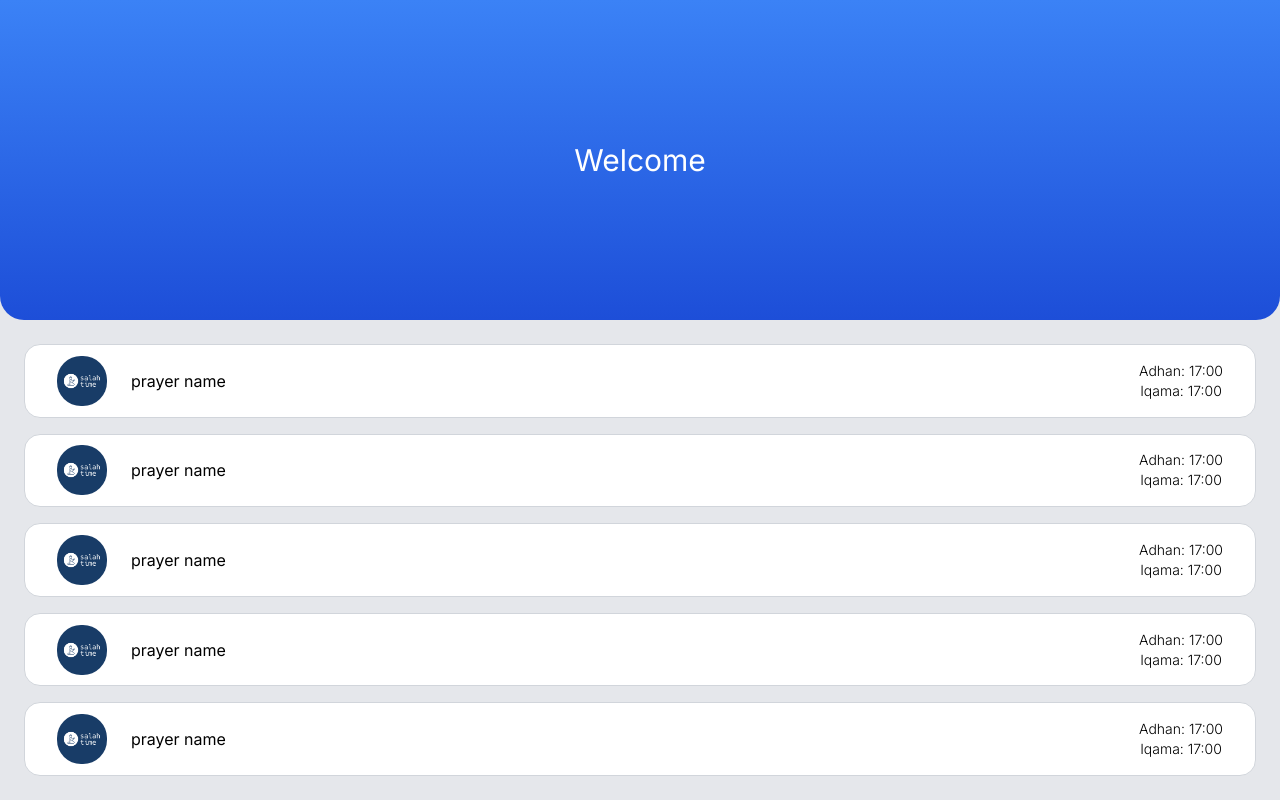
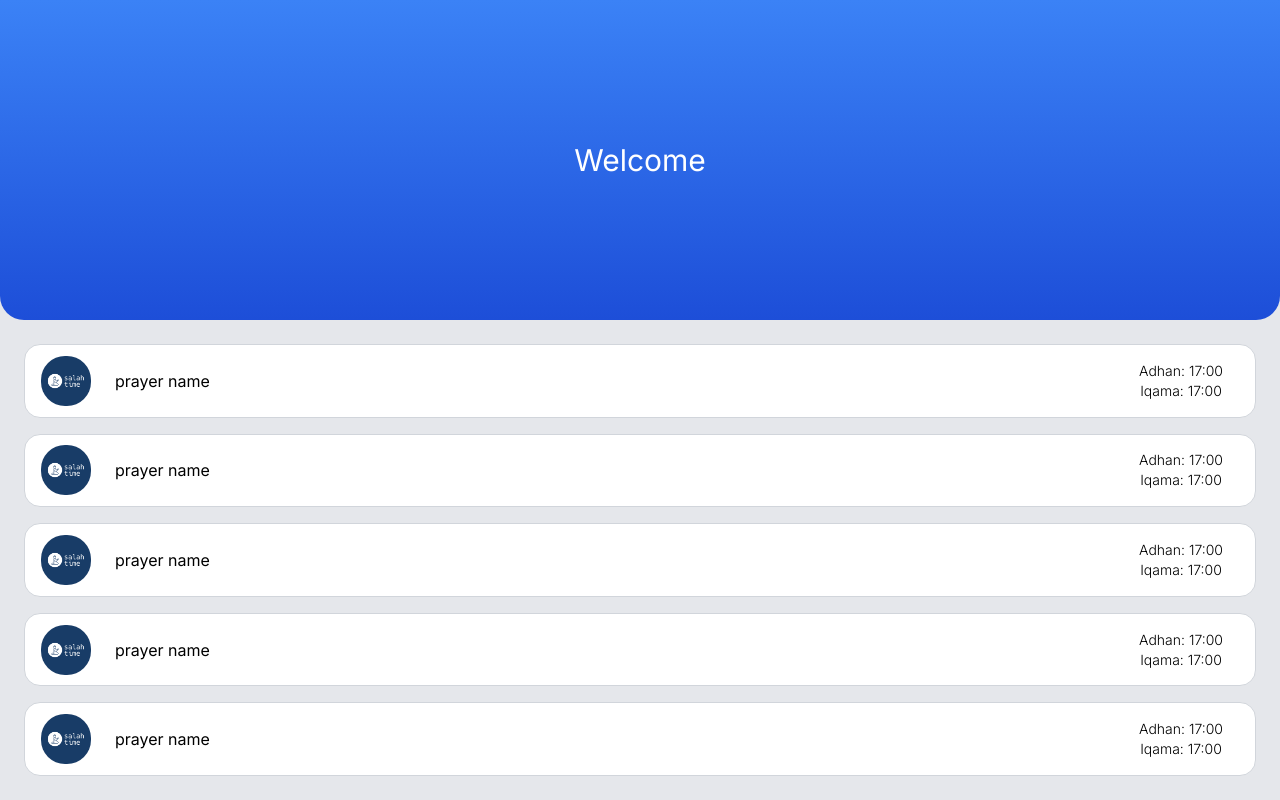
Before and after one commit to mamin11/salah-time, a Next.js app: page / in a window 1280 px wide. Built offline with nearby package versions, Linux system fonts and the light colour scheme.

Commit message:
chore: push icon to left more

```diff
--- a/src/app/page.tsx
+++ b/src/app/page.tsx
@@ -2,7 +2,7 @@ import Image from "next/image";
 
 function PrayerTile() {
   return (
-    <div className="h-24 px-8 flex gap-2 justify-between items-center rounded-2xl w-full bg-white border border-solid border-gray-300">
+    <div className="h-24 pl-4 pr-8 flex gap-2 justify-between items-center rounded-2xl w-full bg-white border border-solid border-gray-300">
     <div className="flex gap-6 items-center ">
     <div className="flex items-center">
       <Image
```
